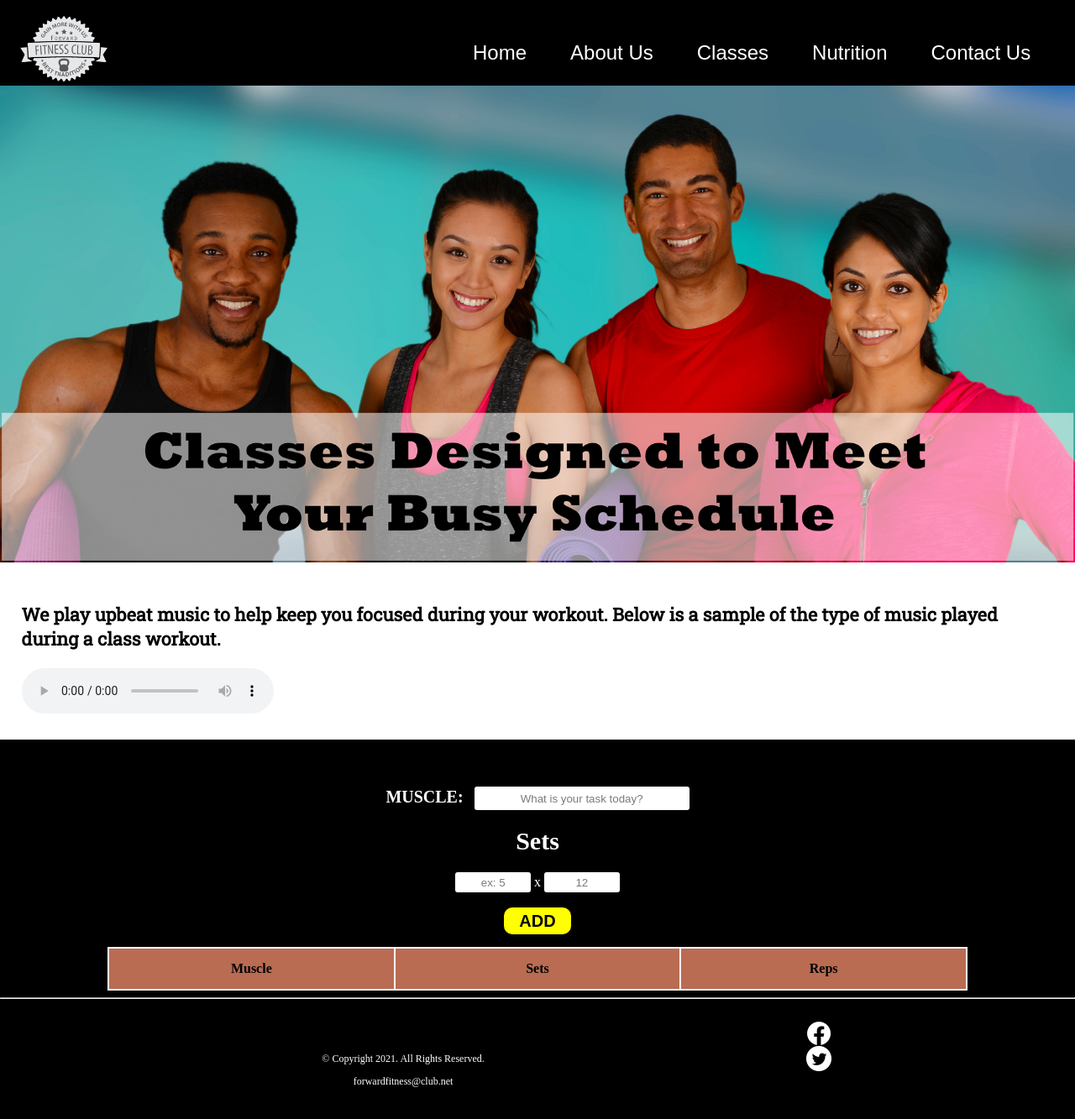
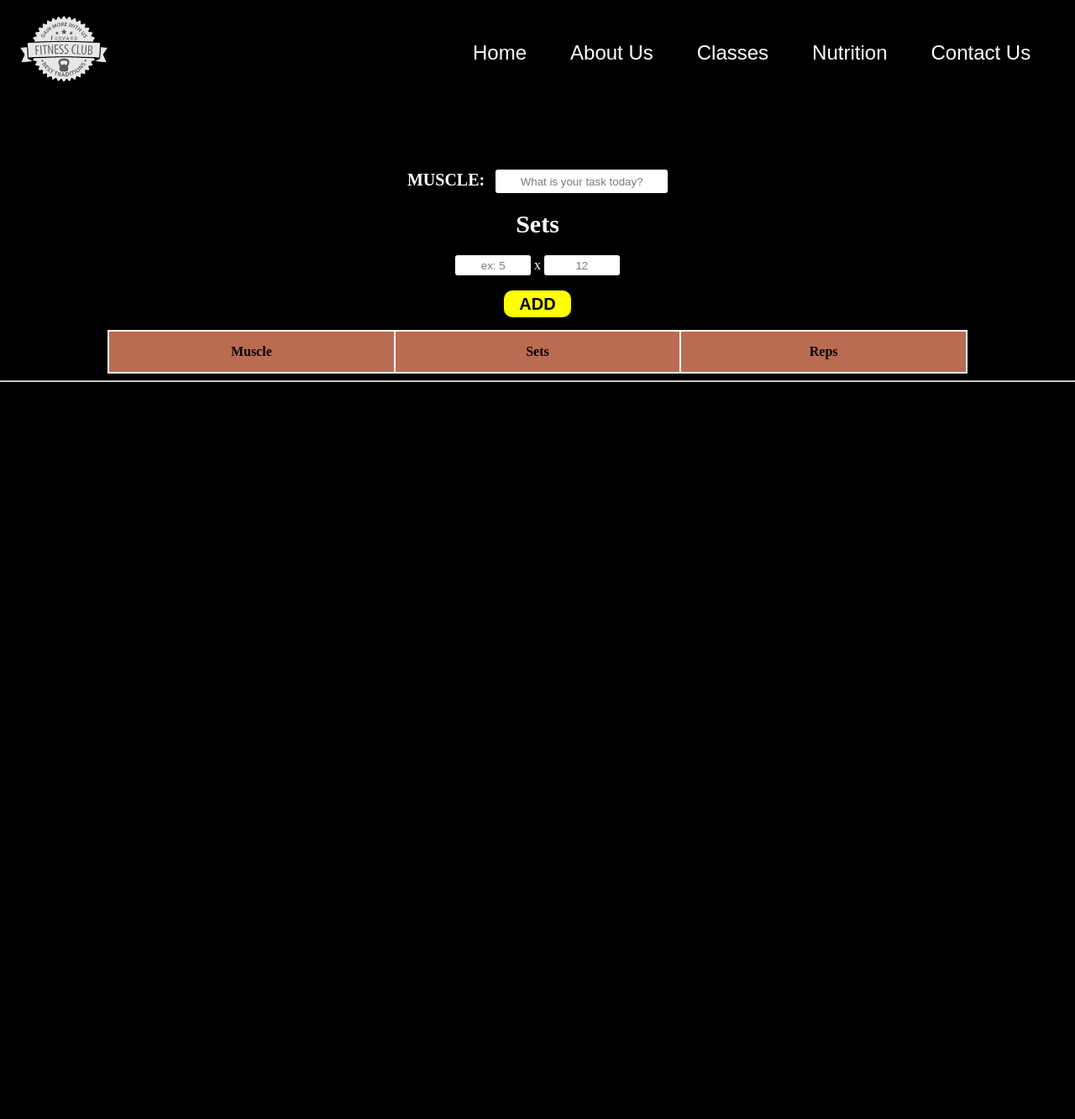
Before and after one commit to JorgeLlanes/ReVampFitness, a website: page public/classes.html in a window 1280 px wide. Shown: the whole page at 84% size. After the commit the page ends 800 px from the top, so only its background shows below. Drawn offline with Linux system fonts and the light colour scheme; a web font is replaced by a local one.

Commit message:
New changes

```diff
--- a/public/classes.html
+++ b/public/classes.html
@@ -49,12 +49,12 @@
 		</nav>
 
 		<!-- Classes Hero Image -->
-		<div id="hero" class="tablet-desktop">
+		<!-- <div id="hero" class="tablet-desktop">
 			<img src="images/classes-hero-image.jpg" alt="group of fitness people">
-		</div>
+		</div> -->
 
 		<!-- Use the main area to add the main content of the webpage -->
-		<main>
+		<!-- <main>
 
 			<div class="mobile">
 
@@ -66,7 +66,7 @@
 				<p>Yoga: TR 6am &amp; 6pm</p>
 				<p>Zumba: MWF 7am &amp; 6pm</p>
 
-			</div>
+			</div> -->
 
 		<!-- <div class="tablet-desktop"> -->
 <!--
@@ -125,7 +125,7 @@
 
 		</div> -->
 
-		<div id="music-sample">
+		<!-- <div id="music-sample">
 
 			<h3>We play upbeat music to help keep you focused during your workout. Below is a sample of the type of music played during a class workout.</h3>
 			<audio controls>
@@ -134,9 +134,9 @@
 				<p>Your browser does not support the audio element.</p>
 			</audio>
 
-		</div>
+		</div> -->
 
-		</main>
+		<!-- </main> -->
 
 
 		/// Jorge
@@ -165,7 +165,7 @@
 
 		// Jorge
 		<!-- Use the footer area to add webpage footer content -->
-		<footer>
+		<!-- <footer>
 
 			<div class="copyright">
 				<p>&copy; Copyright 2021. All Rights Reserved.</p>
@@ -177,7 +177,7 @@
 				<a href="https://twitter.com/fwdfitclub" target="_blank"><img src="images/twitter-logo.png" alt="black and white Twitter logo"></a>
 			</div>
 
-		</footer>
+		</footer> -->
 
 	</div>
 
--- a/public/css/jorge.css
+++ b/public/css/jorge.css
@@ -17,10 +17,12 @@
 }
 
 #formm label{
-
+    margin: 10%;
     font-size: 20px;
     font-weight: bold;
     color: #fff;
+    margin-bottom: 20px;
+
 
 }
 
```
